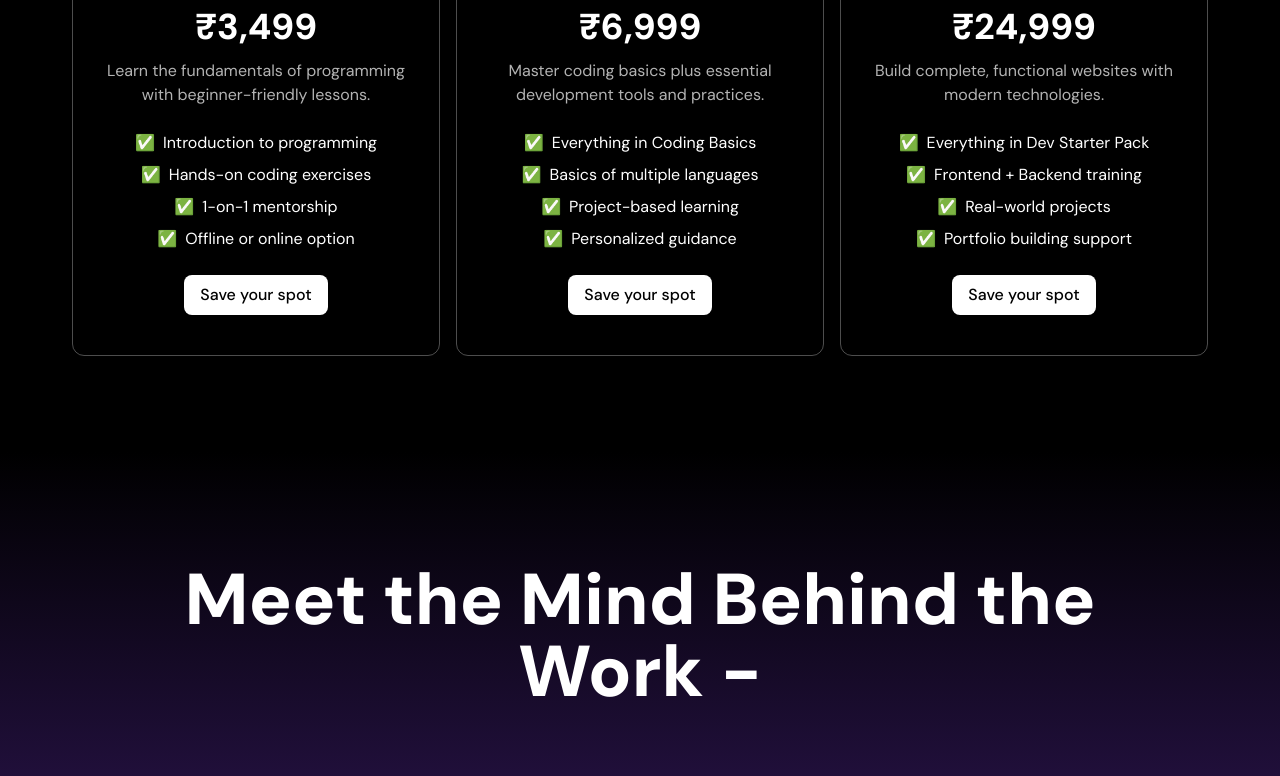
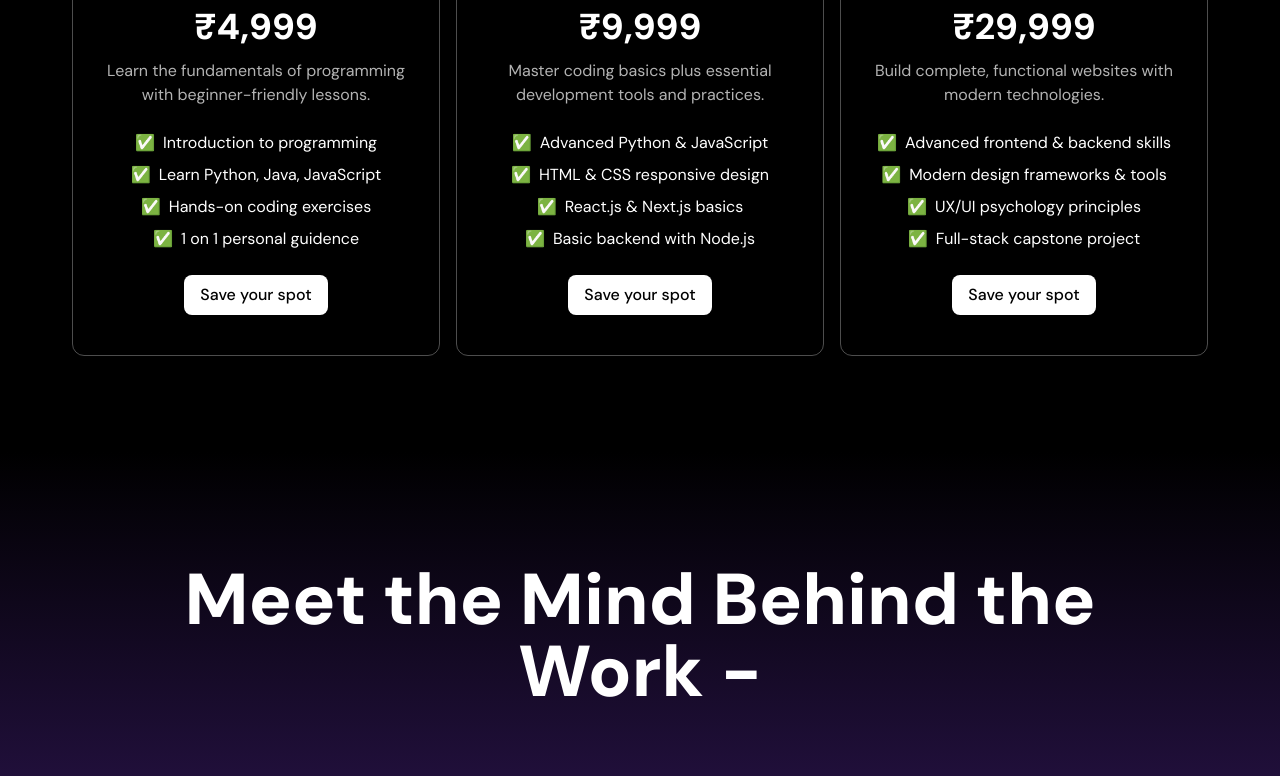
Before and after one commit to ashnevoss/Codeverse-Landing-Page, a Next.js app: page / in a window 1280 px wide. Shown: the part 1620-2396 px from the top of the page. Built offline with nearby package versions, Linux system fonts and the light colour scheme.

Commit message:
changed pricing and descriptions

```diff
--- a/src/sections/Features.tsx
+++ b/src/sections/Features.tsx
@@ -3,35 +3,35 @@ import { Feature } from "@/components/Feature";
 const pricingPlans = [
   {
     title: "Coding Basics",
-    price: "₹3,499",
+    price: "₹4,999",
     description: "Learn the fundamentals of programming with beginner-friendly lessons.",
     perks: [
       "Introduction to programming",
+      "Learn Python, Java, JavaScript",
       "Hands-on coding exercises",
-      "1-on-1 mentorship",
-      "Offline or online option"
+      "1 on 1 personal guidence"
     ]
   },
   {
     title: "Dev Starter Pack",
-    price: "₹6,999",
+    price: "₹9,999",
     description: "Master coding basics plus essential development tools and practices.",
     perks: [
-      "Everything in Coding Basics",
-      "Basics of multiple languages",
-      "Project-based learning",
-      "Personalized guidance"
+      "Advanced Python & JavaScript",
+      "HTML & CSS responsive design",
+      "React.js & Next.js basics",
+      "Basic backend with Node.js"
     ]
   },
   {
     title: "Full Web Development",
-    price: "₹24,999",
+    price: "₹29,999",
     description: "Build complete, functional websites with modern technologies.",
     perks: [
-      "Everything in Dev Starter Pack",
-      "Frontend + Backend training",
-      "Real-world projects",
-      "Portfolio building support"
+      "Advanced frontend & backend skills",
+      "Modern design frameworks & tools",
+      "UX/UI psychology principles",
+      "Full-stack capstone project"
     ]
   }
 ];
```
